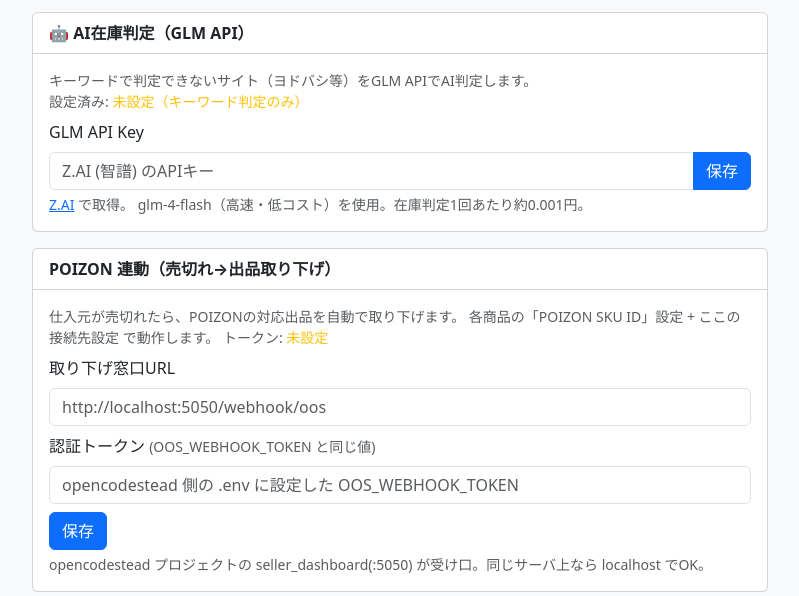
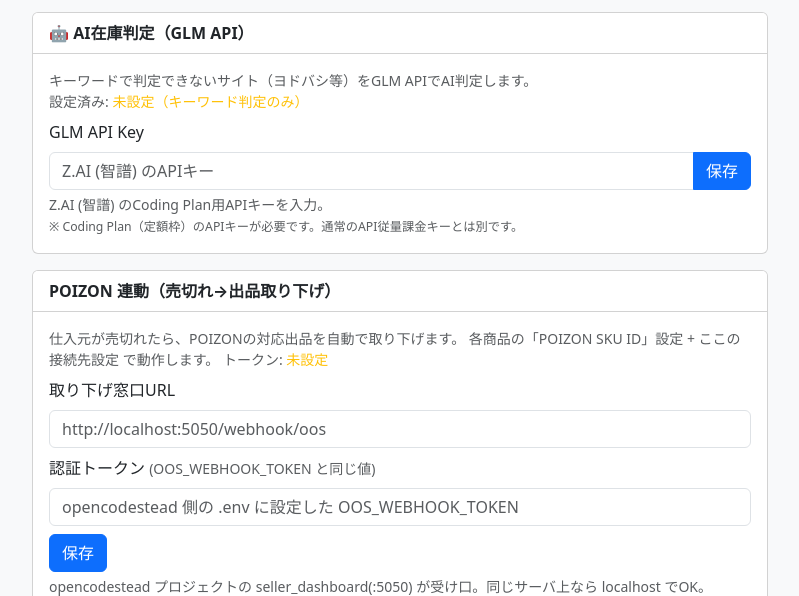
Before and after one commit to hishoxwx-lang/helmet-watch-manager, a Python web app: template templates/settings.html in a window 1280 px wide. Shown: the part 281-877 px from the top of the page, without its empty margins (240-1039 px from the left). Run offline with Jinja, Linux system fonts and the light colour scheme; the template is opened without the code that fills it, so the values that code supplies are empty.

Commit message:
fix: GLM APIをCoding Plan端点に変更（API残高不要・定額枠）
Z.AIは2種類のAPI端点がある:
- api.z.ai/api/paas/v4 → 従量課金（残高チャージ必要）
- open.bigmodel.cn/api/coding/paas/v4 → Coding Plan定額枠（追加課金不要）

opencodetestリサーチツールと同じ構成。
max_tokens=500（reasoning token込み）に増やして応答が空にならないよう修正。

```diff
--- a/checker.py
+++ b/checker.py
@@ -566,12 +566,12 @@ def check_by_glm(html, product, glm_api_key):
 
     try:
         resp = requests.post(
-            "https://api.z.ai/api/paas/v4/chat/completions",
+            "https://open.bigmodel.cn/api/coding/paas/v4/chat/completions",
             json={
                 "model": "glm-5.2",
                 "messages": [{"role": "user", "content": prompt}],
                 "temperature": 0.1,
-                "max_tokens": 200,
+                "max_tokens": 500,
             },
             headers={
                 "Authorization": "Bearer {}".format(glm_api_key),
--- a/templates/settings.html
+++ b/templates/settings.html
@@ -76,8 +76,8 @@
             <button type="submit" class="btn btn-primary">保存</button>
           </div>
           <div class="form-text">
-            <a href="https://open.bigmodel.cn/" target="_blank">Z.AI</a> で取得。
-            glm-4-flash（高速・低コスト）を使用。在庫判定1回あたり約0.001円。
+            Z.AI (智譜) のCoding Plan用APIキーを入力。<br>
+            <small class="text-muted">※ Coding Plan（定額枠）のAPIキーが必要です。通常のAPI従量課金キーとは別です。</small>
           </div>
         </form>
       </div>
```
